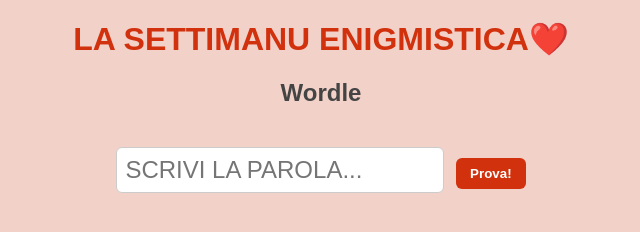
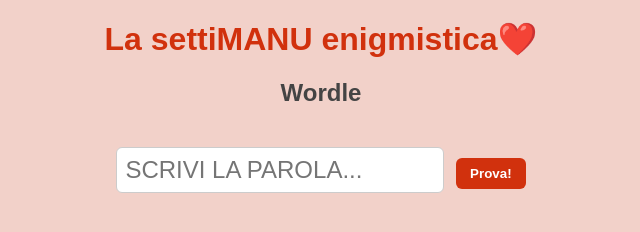
Before and after one commit to katnicoletti8-oss/wordle, a plain HTML site: page index.html in a window 1280 px wide. Shown: the whole page, without its empty margins (319-959 px from the left). Drawn offline with Linux system fonts and the light colour scheme.

Commit message:
Update index.html

```diff
--- a/index.html
+++ b/index.html
@@ -7,7 +7,7 @@
   <link rel="stylesheet" href="style.css" />
 </head>
 <body>
-  <h1>LA SETTIMANU ENIGMISTICA❤️</h1>
+  <h1>La settiMANU enigmistica❤️</h1>
   <h2>Wordle
 
   <div id="game-board"></div>
```
